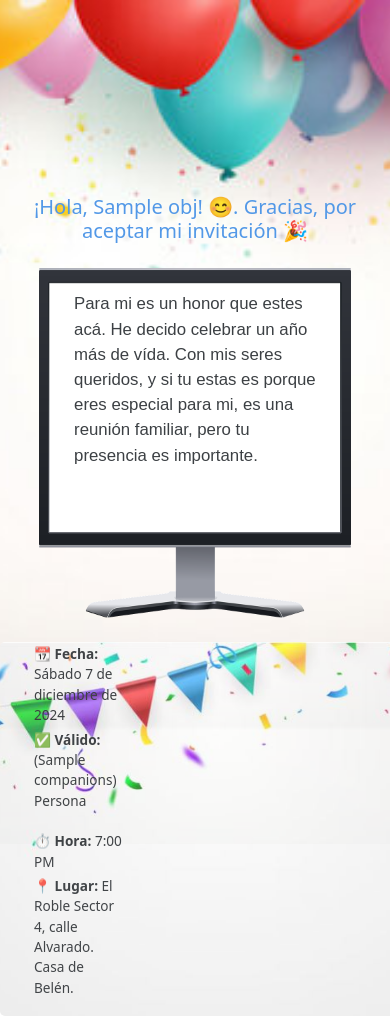
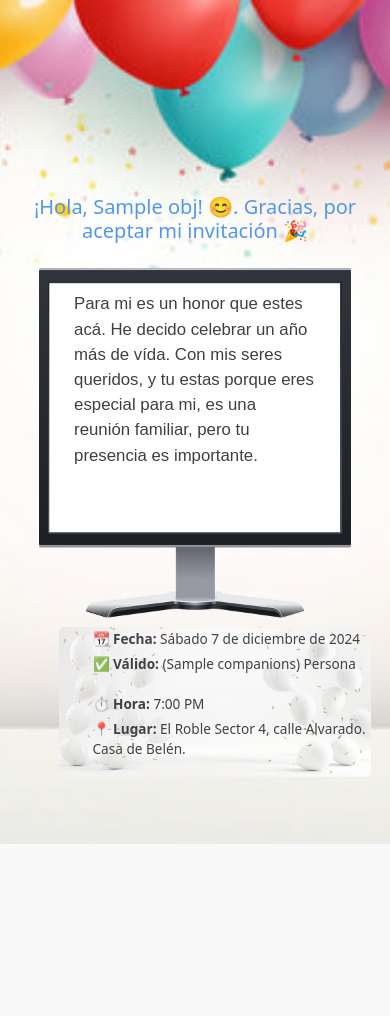
Before and after one commit to ceeck65/birthday, a Django app: template app/templates/invitation.html in a window 390 px wide; the page is wider, and only the part inside the window is pictured. After the commit the page ends 844 px from the top of that part, so only its background shows below. Run offline with Django 5.2, Linux system fonts and the light colour scheme; the template is opened without the code that fills it: most values are stand-ins (such as "Sample title", 1, 10 or a date in 2020); some web fonts are replaced.

Commit message:
fix invitation

```diff
--- a/app/templates/invitation.html
+++ b/app/templates/invitation.html
@@ -11,32 +11,29 @@
                 <div class="card col-sm-6">
                     <div class="card-body">
                     <span>
-                        Para mi es un honor que estes acá. He decido celebrar un año más de vída. Con mis seres queridos, y si tu estas es porque eres especial para mi, es una reunión familiar, pero tu presencia es importante.
+                        Para mi es un honor que estes acá. He decido celebrar un año más de vída. Con mis seres queridos, y tu estas porque eres especial para mi, es una reunión familiar, pero tu presencia es importante.
                     </span>
                     </div>
                 </div>
             </div>
 
-            <div class="mx-auto" style="width: 1000px;">
-                 <div class="dates">
+            <div class="dates">
                 <div class="row">
-                    <div class="col-6 col-offset-3">
-                        <div class="col-6 col-sm-12 col-md-12">
+                        <div class="col-sm-12 col-md-12">
                             <ul class="mt-8">
                                 <li><strong>📆 Fecha:</strong> Sábado 7 de diciembre de 2024</li>
                                 <li><strong>✅ Válido:</strong> <span>({{ obj.companions }}) Persona</span></li>
                             </ul>
                         </div>
-                        <div class="col-6 col-sm-12 col-md-12">
+                        <div class="col-sm-12 col-md-12">
                             <ul>
                                 <li><strong>⏱️ Hora:</strong> 7:00 PM</li>
                                 <li><strong>📍 Lugar:</strong> El Roble Sector 4, calle Alvarado. Casa de Belén.</li>
                             </ul>
                         </div>
-                    </div>
                 </div>
             </div>
-            </div>
+
 
 
 
@@ -109,10 +106,11 @@
             margin-top: 2.4%;
             border-radius: 5px;
             width: 50%;
-            background: url('{% static "/img/vintage2.jpg" %}');
+            margin-left: 25%;
+            background: url('{% static "/img/vintage.jpg" %}');
             background-position: center;
             background-repeat: no-repeat;
-            background-size: cover;
+            background-size: 100%;
             opacity: 0.85;
         }
 
@@ -156,6 +154,17 @@
                 font-size: 0.85em;
             }
 
+
+            .dates {
+                margin-top: 2.4%;
+                border-radius: 5px;
+                width: 80%;
+                margin-left: 15%;
+                background-position: center;
+                background-repeat: no-repeat;
+                background-size: 100%;
+            }
+
         }
     </style>
 
```
Also changed, not shown: app/static/img/vintage.jpg, app/static/img/vintage2.JPG (deleted), db.sqlite3.
